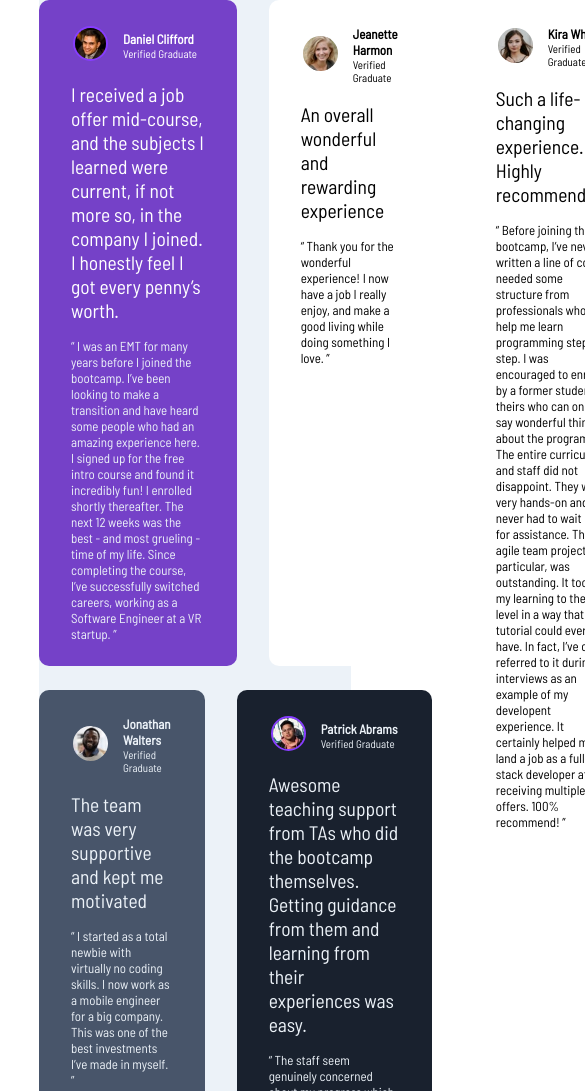
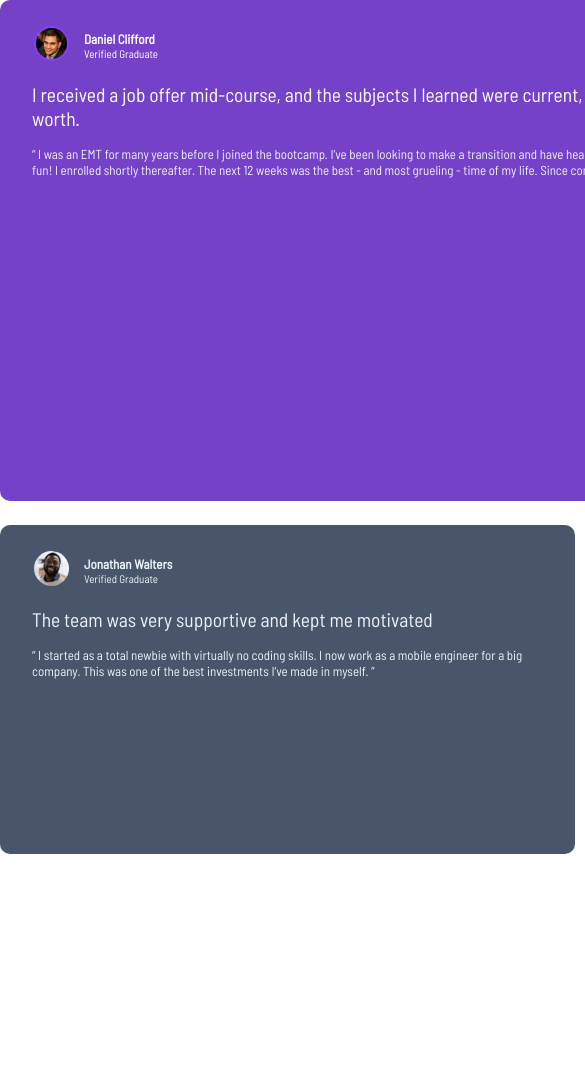
Before and after one commit to Shashi-WnaFly/FrontMen_testimonials-grid-section-main, a plain HTML site: page index.html in a window 390 px wide. Shown: the top 1091 px of the page, 585 px wide, since content can reach past the window. After the commit the page ends 854 px from the top, so only its background shows below. Drawn offline with Linux system fonts and the light colour scheme.

Commit message:
for now making grid responsive is difficult.

```diff
--- a/index.html
+++ b/index.html
@@ -26,7 +26,7 @@
 </head>
 
 <body>
-  <section class="container">
+  <!-- <section class="container"> -->
     <div class="grid-box">
       <div class="user_box no_1">
         <div class="user_profile">
@@ -156,7 +156,7 @@
         </div>
       </div>
     </div>
-  </section>
+  <!-- </section> -->
 
   <!-- <div class="attribution">
     Challenge by <a href="https://www.frontendmentor.io?ref=challenge" target="_blank">Frontend Mentor</a>.
--- a/style.css
+++ b/style.css
@@ -16,22 +16,22 @@ h1, h2, h3, h4, h5, h6, p {
     overflow-wrap: break-word;
   }
 
-.container{
+/* .container{
     display: grid;
     align-items: center;
     justify-content: center;
     height: 100%;
     background-color: hsl(210, 46%, 95%);
     text-overflow: none;
-}
+} */
 
 .grid-box{
     display: grid;
     grid-template-columns: repeat(auto-fit, minmax(auto, 1fr));
-    grid-template-columns: repeat(auto-fit, minmax(auto, 1fr));
+    /* grid-template-rows: repeat(auto-fit, minmax(auto, 5fr)); */
     grid-auto-flow: column;
     gap: 1.5rem 2rem;
-    width: 80lvw;
+    max-width: 1440px;
 }
 
 .no_1{
@@ -98,15 +98,15 @@ h1, h2, h3, h4, h5, h6, p {
 
 
 
- /* @media (min-width: 600px){
+ @media (min-width: 576px){
     .container{
         margin: auto 160px;
     }
-} */
-/* @media (max-width: 600px){
+}
+
+@media (max-width: 576px){
     .grid-box{
-        grid-template-rows: repeat(auto-fit, minmax(4rem, 1fr));
+        grid-template-columns: repeat(auto-fit, minmax(575px, 1fr));
         grid-auto-flow: column;
-        /* grid-auto-columns: 200px;
     }
-} */
+}
```
